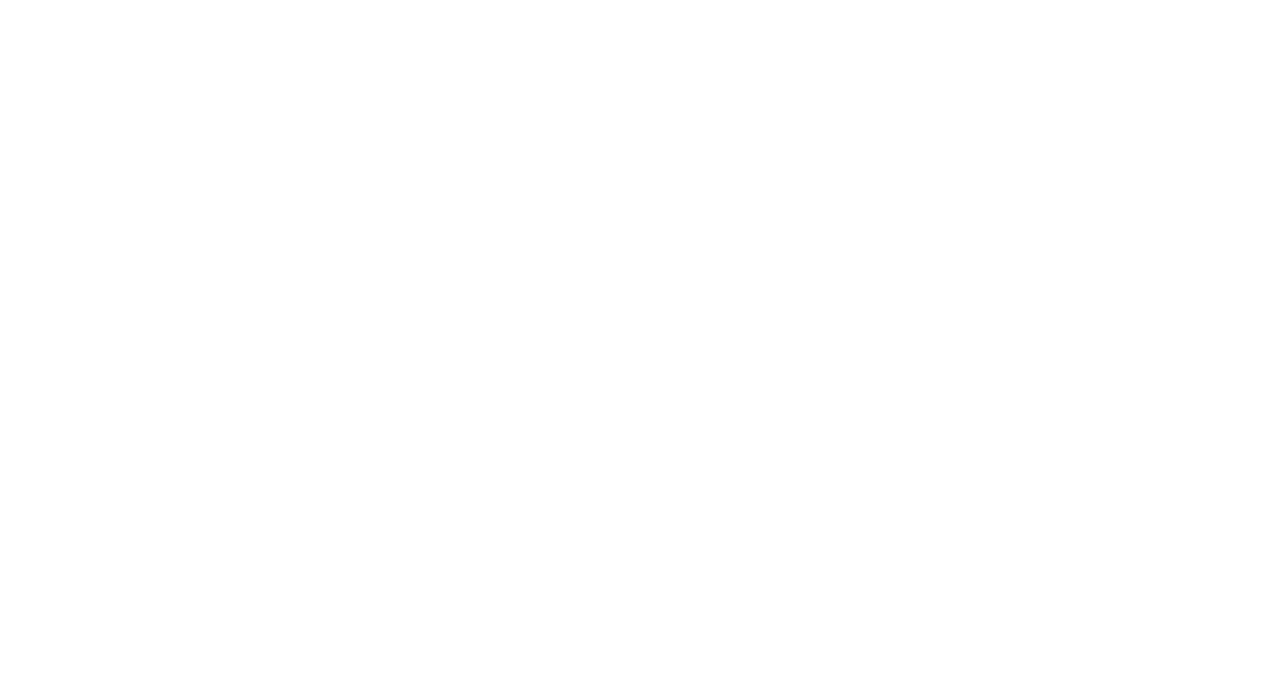
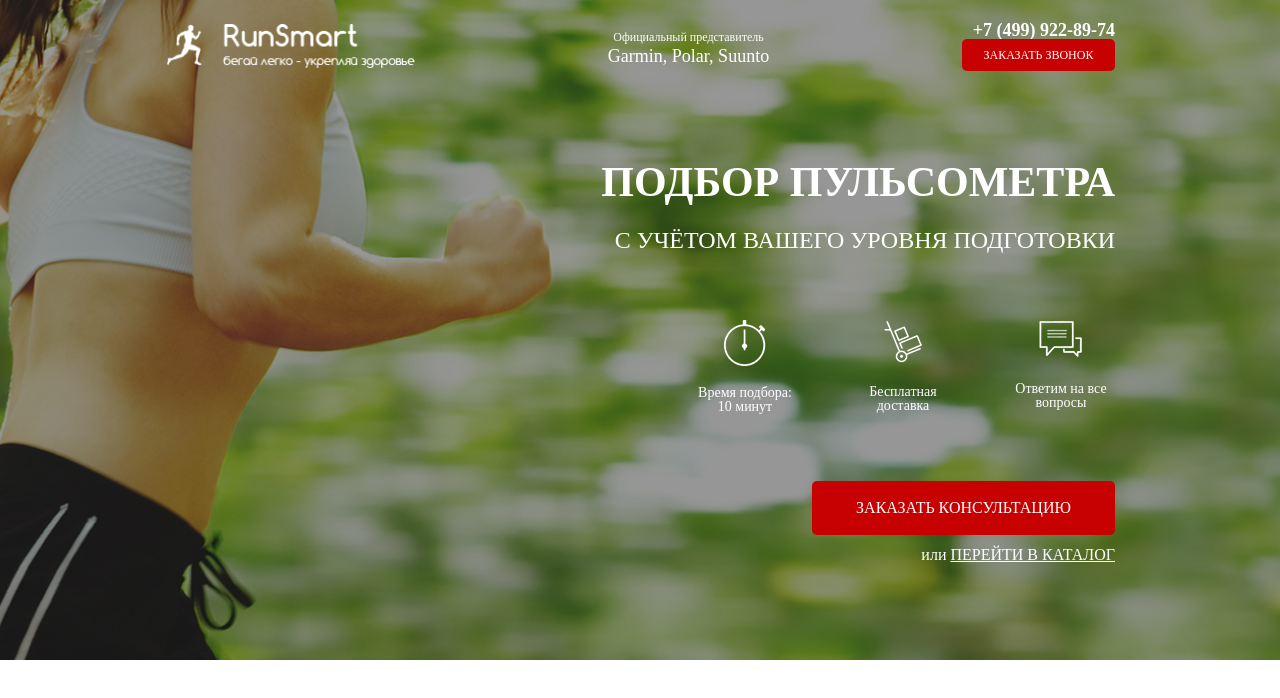
Before and after one commit to alexdanm5/Pulse, a website: page src/index.html in a window 1280 px wide. Drawn offline with Linux system fonts and the light colour scheme; a web font is replaced by a local one.

Commit message:
created first section

```diff
--- a/src/index.html
+++ b/src/index.html
@@ -4,10 +4,58 @@
     <meta charset="UTF-8">
     <meta name="viewport" content="width=device-width, initial-scale=1.0">
     <title>Pulse</title>
+    <link rel="preconnect" href="https://fonts.googleapis.com">
+    <link rel="preconnect" href="https://fonts.gstatic.com" crossorigin>
+    <link href="https://fonts.googleapis.com/css2?family=MuseoModerno:ital,wght@0,100..900;1,100..900&display=swap" rel="stylesheet">
     <link rel="stylesheet" href="css/bootstrap-reboot.min.css">
-    <link rel="stylesheet" href="css/style.css">
+    <link rel="stylesheet" href="css/style.min.css">
 </head>
 <body>
+    <main>
+        <div class="promo">
+            <div class="container">
+                <header class="header">
+                    <a href="#" class="header__logo">
+                        <img src="icons/main_logo.png" alt="logo">
+                    </a>
+                    <div class="header__official">Официальный представитель <span>Garmin, Polar, Suunto</span></div>
+                    <div class="header__contacts">
+                        <a href="tel:+74999228974" class="header__phone">+7 (499) 922-89-74</a>
+                        <button class="button">заказать звонок</button>
+                    </div>
+                </header>
 
+                <div class="promo__wrapper">
+                    <h1 class="promo__header">Подбор пульсометра</h1>
+                    <h2 class="promo__subheader">с учётом Вашего уровня подготовки</h2>
+
+                    <div class="promo__icons">
+                        <div class="promo__icon">
+                            <img src="icons/main_scr/timer.png" alt="timer">
+                            Время подбора:
+                            10 минут
+                        </div>
+                        <div class="promo__icon">
+                            <img src="icons/main_scr/card.png" alt="card">
+                            Бесплатная
+                            доставка
+                        </div>
+                        <div class="promo__icon">
+                            <img src="icons/main_scr/messages.png" alt="messages">
+                            Ответим
+                            на все вопросы
+                        </div>
+                    </div>
+
+                    <button class="button button_main">заказать кОНСУЛЬТАЦИЮ</button>
+                    <div class="promo__link">
+                        или
+                        <a href="#">ПЕРЕЙТИ В КАТАЛОГ</a>
+                    </div>
+                </div>
+
+            </div>
+        </div>
+    </main>
 </body>
 </html>
--- /dev/null
+++ b/src/sass/_variables.sass
@@ -0,0 +1 @@
+$main-color: #c70101
--- /dev/null
+++ b/src/sass/blocks/_buttons.sass
@@ -0,0 +1,16 @@
+.button
+    width: 153px
+    height: 32px
+    border-radius: 5px
+    border: none
+    background-color: $main-color
+    font-weight: 500
+    font-size: 12px
+    text-transform: uppercase
+    text-align: center
+    color: #fff
+    &_main
+        margin-top: 67px
+        width: 303px
+        height: 54px
+        font-size: 16px
--- /dev/null
+++ b/src/sass/blocks/_header.sass
@@ -0,0 +1,32 @@
+.header
+    display: flex
+    justify-content: space-between
+    align-items: center
+    &__logo
+        width: 250px
+        img
+            width: 100%
+    &__official
+        font-weight: 500
+        font-size: 12px
+        line-height: 100%
+        text-align: center
+        color: #fff
+        span
+            display: block
+            margin-top: 7px
+            font-size: 18px
+    &__phone
+        display: block
+        font-weight: 700
+        font-size: 18px
+        line-height: 100%
+        text-align: right
+        color: #fff
+        text-decoration: none
+        &:hover
+            color: #fff
+    &__contacts
+        display: flex
+        flex-direction: column
+        align-items: flex-end
--- /dev/null
+++ b/src/sass/blocks/_promo.sass
@@ -0,0 +1,50 @@
+.promo
+    min-height: 650px
+    padding: 21px 0 93px 0
+    background: url('../../img/main_bg.png') center center / cover no-repeat
+    &__wrapper
+        display: flex
+        flex-direction: column
+        align-items: flex-end
+        margin-top: 90px
+    &__header
+        font-weight: 700
+        font-size: 42px
+        line-height: 100%
+        text-transform: uppercase
+        text-align: right
+        color: #fff
+    &__subheader
+        margin-top: 17px
+        font-weight: 500
+        font-size: 24px
+        line-height: 100%
+        text-transform: uppercase
+        text-align: right
+        color: #fff
+    &__icons
+        margin-top: 60px
+        width: 424px
+        display: flex
+        justify-content: space-between
+    &__icon
+        width: 108px
+        font-weight: 500
+        font-size: 14px
+        line-height: 100%
+        text-align: center
+        color: #fff
+        img
+            display: block
+            margin: 0 auto
+            margin-bottom: 20px
+    &__link
+        font-weight: 500
+        font-size: 16px
+        text-align: right
+        color: #fff
+        margin-top: 8px
+        a
+            color: #fff
+            text-decoration: underline
+            text-transform: uppercase
--- a/src/sass/style.sass
+++ b/src/sass/style.sass
@@ -0,0 +1,12 @@
+*
+    font-family: "MuseoModerno", serif
+
+@import variables
+
+.container
+    max-width: 950px
+    margin: 0 auto
+
+@import 'blocks/promo'
+@import 'blocks/header'
+@import 'blocks/buttons'
```
Also changed, not shown: src/css/style.min.css.
